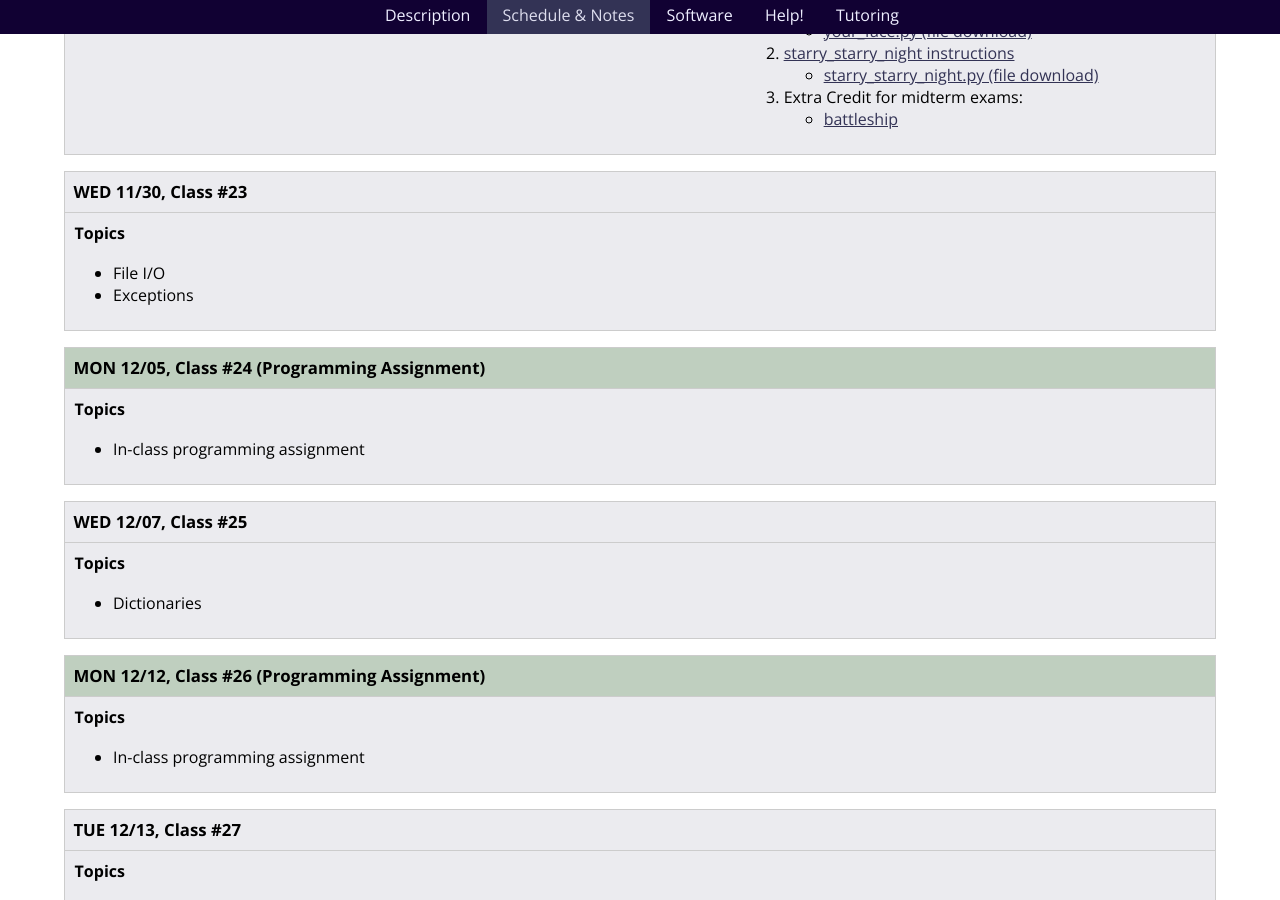
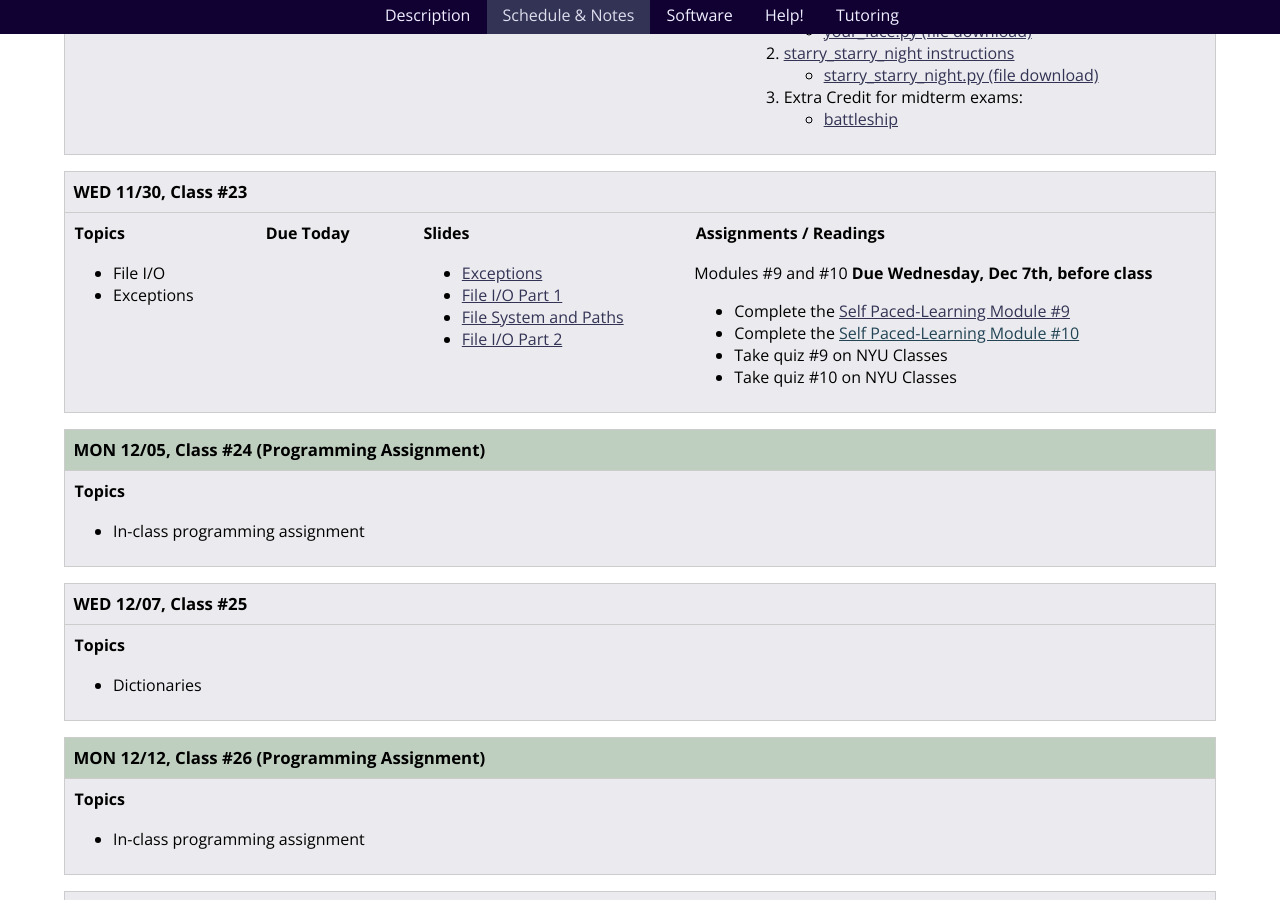
Before and after one commit to foureyes/csci-ua.0002-fall2016-008, a Jekyll site: the page built from schedule.markdown, in a window 1280 px wide and 900 px high, scrolled down 8104 px. Built offline with Jekyll 4.4.1, drawn with Linux system fonts in a browser that asks for light colours.

Commit message:
add class 23

```diff
--- a/_includes/classes/23/materials.markdown
+++ b/_includes/classes/23/materials.markdown
@@ -1,4 +1,3 @@
-{% comment %}
 <article class="due" markdown="block">
 #### Due Today
 
@@ -8,8 +7,10 @@
 <article class="slides" markdown="block">
 #### Slides
 
+<!--
 * [About Class #23](classes/23/meta.html)
 * [Courses Next Semester](classes/23/cs.html)
+-->
 * [Exceptions](classes/23/exceptions.html)
 * [File I/O Part 1](classes/23/files.html)
 * [File System and Paths](classes/23/paths.html)
@@ -20,8 +21,10 @@
 <article class="assignments" markdown="block">
 #### Assignments / Readings
 
-Module #8 __Due Monday, Nov 30th, before class__
+Modules #9 and #10 __Due Wednesday, Dec 7th, before class__
 
 * Complete the [Self Paced-Learning Module #9]({{ site.module9 }})
-* Take quiz #8 on NYU Classes
-{% endcomment %}
+* Complete the [Self Paced-Learning Module #10]({{ site.module10 }})
+* Take quiz #9 on NYU Classes
+* Take quiz #10 on NYU Classes
+</article>
```
Also changed, not shown: 1 other file.
